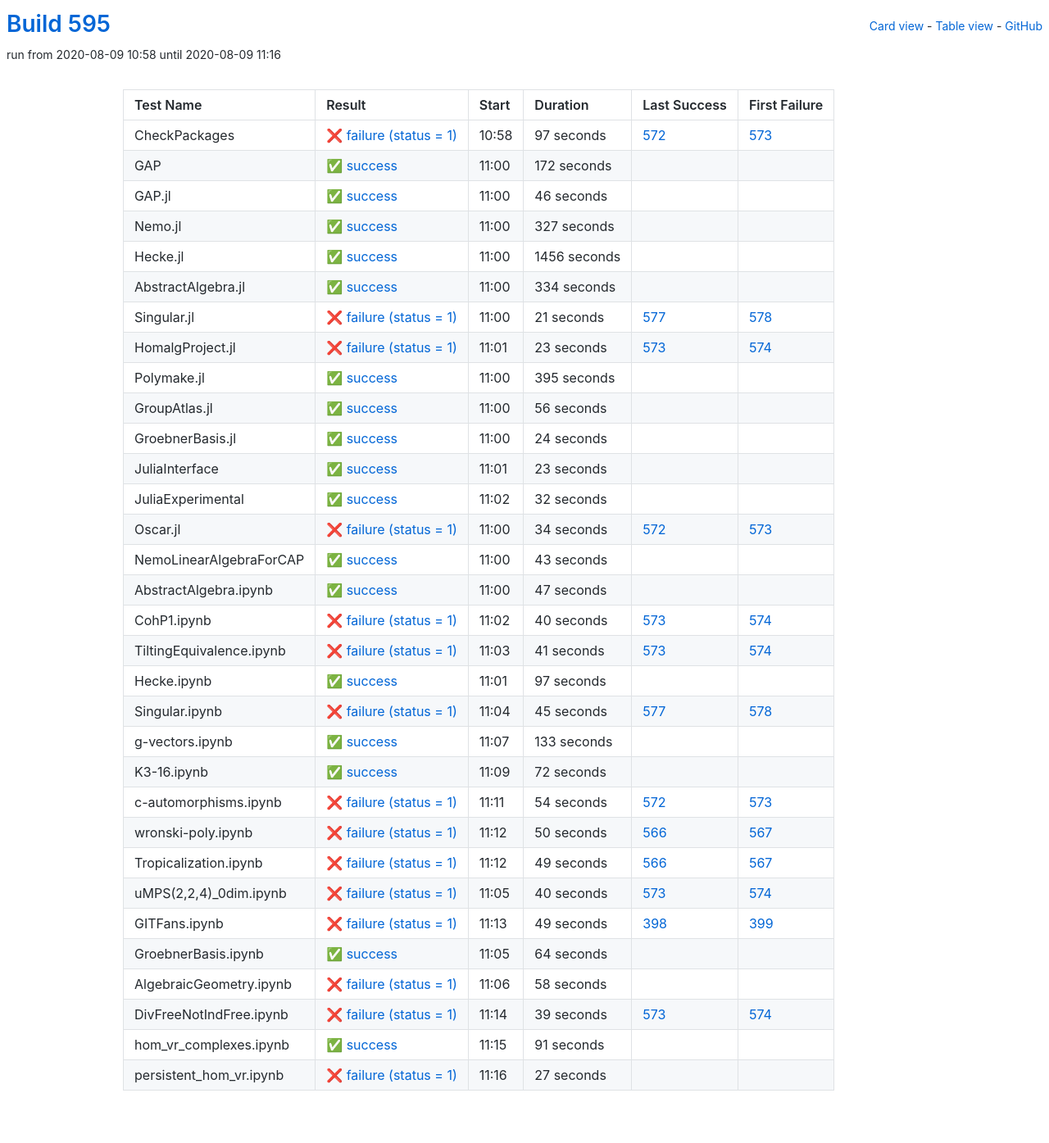
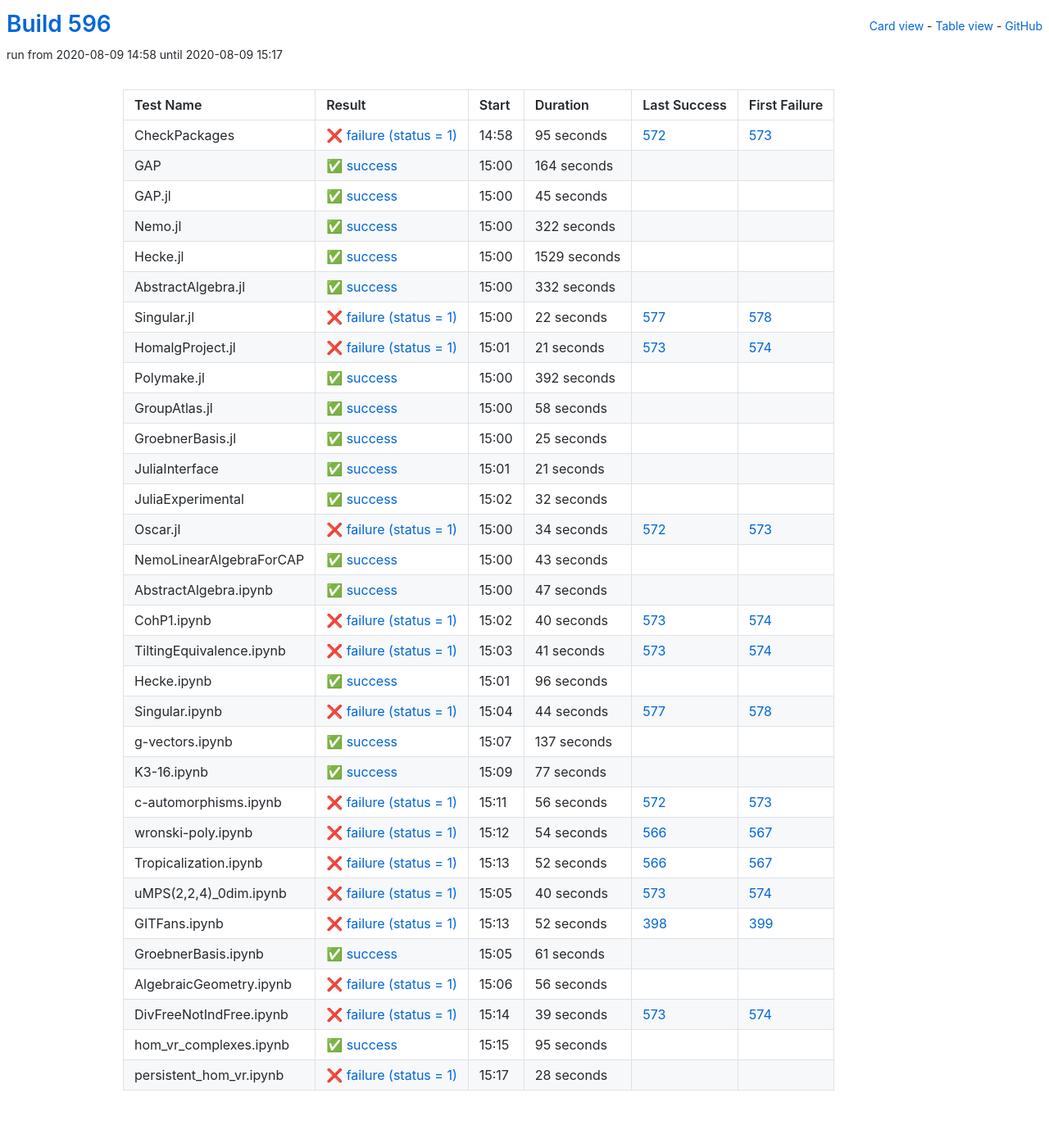
Before and after one commit to oscar-system/oscar-ci-status-stable, a Jekyll site: the page built from table.html, in a window 1280 px wide. Shown: the whole page at 82% size. Built offline with Jekyll 4.4.1, drawn with Linux system fonts in a browser that asks for light colours.

Commit message:
Build #596

```diff
--- a/_data/ci.yml
+++ b/_data/ci.yml
@@ -1,6 +1,6 @@
 ---
-build: 595
-build_url: https://oscarci.mathematik.uni-kl.de/job/oscar-stable/595/
+build: 596
+build_url: https://oscarci.mathematik.uni-kl.de/job/oscar-stable/596/
 job: oscar-stable
 organization: oscar-system
 repo: oscar-ci-status-stable
@@ -8,152 +8,152 @@ repourl: https://github.com/oscar-system/oscar-ci-status-stable
 tests:
 - name: CheckPackages
   id: checkpackages
-  log: https://oscarci.mathematik.uni-kl.de/job/oscar-stable/595/artifact/logs/build-595/CheckPackages.log
-  start: 2020-08-09 10:58
+  log: https://oscarci.mathematik.uni-kl.de/job/oscar-stable/596/artifact/logs/build-596/CheckPackages.log
+  start: 2020-08-09 14:58
   success: false
   exitcode: 1
   status: failure
-  duration: 97
+  duration: 95
   last_success: 572
   last_success_url: https://oscarci.mathematik.uni-kl.de/job/oscar-stable/572/
   first_failure: 573
   first_failure_url: https://oscarci.mathematik.uni-kl.de/job/oscar-stable/573/
 - name: GAP
   id: gap
-  log: https://oscarci.mathematik.uni-kl.de/job/oscar-stable/595/artifact/logs/build-595/GAP.log
-  start: 2020-08-09 11:00
+  log: https://oscarci.mathematik.uni-kl.de/job/oscar-stable/596/artifact/logs/build-596/GAP.log
+  start: 2020-08-09 15:00
   success: true
   exitcode: 0
   status: success
-  duration: 172
+  duration: 164
   last_success: false
   last_success_url:
   first_failure: false
   first_failure_url:
 - name: GAP.jl
   id: gap-jl
-  log: https://oscarci.mathematik.uni-kl.de/job/oscar-stable/595/artifact/logs/build-595/GAP.jl.log
-  start: 2020-08-09 11:00
+  log: https://oscarci.mathematik.uni-kl.de/job/oscar-stable/596/artifact/logs/build-596/GAP.jl.log
+  start: 2020-08-09 15:00
   success: true
   exitcode: 0
   status: success
-  duration: 46
+  duration: 45
   last_success: false
   last_success_url:
   first_failure: false
   first_failure_url:
 - name: Nemo.jl
   id: nemo-jl
-  log: https://oscarci.mathematik.uni-kl.de/job/oscar-stable/595/artifact/logs/build-595/Nemo.jl.log
-  start: 2020-08-09 11:00
+  log: https://oscarci.mathematik.uni-kl.de/job/oscar-stable/596/artifact/logs/build-596/Nemo.jl.log
+  start: 2020-08-09 15:00
   success: true
   exitcode: 0
   status: success
-  duration: 327
+  duration: 322
   last_success: false
   last_success_url:
   first_failure: false
   first_failure_url:
 - name: Hecke.jl
   id: hecke-jl
-  log: https://oscarci.mathematik.uni-kl.de/job/oscar-stable/595/artifact/logs/build-595/Hecke.jl.log
-  start: 2020-08-09 11:00
+  log: https://oscarci.mathematik.uni-kl.de/job/oscar-stable/596/artifact/logs/build-596/Hecke.jl.log
+  start: 2020-08-09 15:00
   success: true
   exitcode: 0
   status: success
-  duration: 1456
+  duration: 1529
   last_success: false
   last_success_url:
   first_failure: false
   first_failure_url:
 - name: AbstractAlgebra.jl
   id: abstractalgebra-jl
-  log: https://oscarci.mathematik.uni-kl.de/job/oscar-stable/595/artifact/logs/build-595/AbstractAlgebra.jl.log
-  start: 2020-08-09 11:00
+  log: https://oscarci.mathematik.uni-kl.de/job/oscar-stable/596/artifact/logs/build-596/AbstractAlgebra.jl.log
+  start: 2020-08-09 15:00
   success: true
   exitcode: 0
   status: success
-  duration: 334
+  duration: 332
   last_success: false
   last_success_url:
   first_failure: false
   first_failure_url:
 - name: Singular.jl
   id: singular-jl
-  log: https://oscarci.mathematik.uni-kl.de/job/oscar-stable/595/artifact/logs/build-595/Singular.jl.log
-  start: 2020-08-09 11:00
+  log: https://oscarci.mathematik.uni-kl.de/job/oscar-stable/596/artifact/logs/build-596/Singular.jl.log
+  start: 2020-08-09 15:00
   success: false
   exitcode: 1
   status: failure
-  duration: 21
+  duration: 22
   last_success: 577
   last_success_url: https://oscarci.mathematik.uni-kl.de/job/oscar-stable/577/
   first_failure: 578
   first_failure_url: https://oscarci.mathematik.uni-kl.de/job/oscar-stable/578/
 - name: HomalgProject.jl
   id: homalgproject-jl
-  log: https://oscarci.mathematik.uni-kl.de/job/oscar-stable/595/artifact/logs/build-595/HomalgProject.jl.log
-  start: 2020-08-09 11:01
+  log: https://oscarci.mathematik.uni-kl.de/job/oscar-stable/596/artifact/logs/build-596/HomalgProject.jl.log
+  start: 2020-08-09 15:01
   success: false
   exitcode: 1
   status: failure
-  duration: 23
+  duration: 21
   last_success: 573
   last_success_url: https://oscarci.mathematik.uni-kl.de/job/oscar-stable/573/
   first_failure: 574
   first_failure_url: https://oscarci.mathematik.uni-kl.de/job/oscar-stable/574/
 - name: Polymake.jl
   id: polymake-jl
-  log: https://oscarci.mathematik.uni-kl.de/job/oscar-stable/595/artifact/logs/build-595/Polymake.jl.log
-  start: 2020-08-09 11:00
+  log: https://oscarci.mathematik.uni-kl.de/job/oscar-stable/596/artifact/logs/build-596/Polymake.jl.log
+  start: 2020-08-09 15:00
   success: true
   exitcode: 0
   status: success
-  duration: 395
+  duration: 392
   last_success: false
   last_success_url:
   first_failure: false
   first_failure_url:
 - name: GroupAtlas.jl
   id: groupatlas-jl
-  log: https://oscarci.mathematik.uni-kl.de/job/oscar-stable/595/artifact/logs/build-595/GroupAtlas.jl.log
-  start: 2020-08-09 11:00
+  log: https://oscarci.mathematik.uni-kl.de/job/oscar-stable/596/artifact/logs/build-596/GroupAtlas.jl.log
+  start: 2020-08-09 15:00
   success: true
   exitcode: 0
   status: success
-  duration: 56
+  duration: 58
   last_success: false
   last_success_url:
   first_failure: false
   first_failure_url:
 - name: GroebnerBasis.jl
   id: groebnerbasis-jl
-  log: https://oscarci.mathematik.uni-kl.de/job/oscar-stable/595/artifact/logs/build-595/GroebnerBasis.jl.log
-  start: 2020-08-09 11:00
+  log: https://oscarci.mathematik.uni-kl.de/job/oscar-stable/596/artifact/logs/build-596/GroebnerBasis.jl.log
+  start: 2020-08-09 15:00
   success: true
   exitcode: 0
   status: success
-  duration: 24
+  duration: 25
   last_success: false
   last_success_url:
   first_failure: false
   first_failure_url:
 - name: JuliaInterface
   id: juliainterface
-  log: https://oscarci.mathematik.uni-kl.de/job/oscar-stable/595/artifact/logs/build-595/JuliaInterface.log
-  start: 2020-08-09 11:01
+  log: https://oscarci.mathematik.uni-kl.de/job/oscar-stable/596/artifact/logs/build-596/JuliaInterface.log
+  start: 2020-08-09 15:01
   success: true
   exitcode: 0
   status: success
-  duration: 23
+  duration: 21
   last_success: false
   last_success_url:
   first_failure: false
   first_failure_url:
 - name: JuliaExperimental
   id: juliaexperimental
-  log: https://oscarci.mathematik.uni-kl.de/job/oscar-stable/595/artifact/logs/build-595/JuliaExperimental.log
-  start: 2020-08-09 11:02
+  log: https://oscarci.mathematik.uni-kl.de/job/oscar-stable/596/artifact/logs/build-596/JuliaExperimental.log
+  start: 2020-08-09 15:02
   success: true
   exitcode: 0
   status: success
@@ -164,8 +164,8 @@ tests:
   first_failure_url:
 - name: Oscar.jl
   id: oscar-jl
-  log: https://oscarci.mathematik.uni-kl.de/job/oscar-stable/595/artifact/logs/build-595/Oscar.jl.log
-  start: 2020-08-09 11:00
+  log: https://oscarci.mathematik.uni-kl.de/job/oscar-stable/596/artifact/logs/build-596/Oscar.jl.log
+  start: 2020-08-09 15:00
   success: false
   exitcode: 1
   status: failure
@@ -176,8 +176,8 @@ tests:
   first_failure_url: https://oscarci.mathematik.uni-kl.de/job/oscar-stable/573/
 - name: NemoLinearAlgebraForCAP
   id: nemolinearalgebraforcap
-  log: https://oscarci.mathematik.uni-kl.de/job/oscar-stable/595/artifact/logs/build-595/NemoLinearAlgebraForCAP.log
-  start: 2020-08-09 11:00
+  log: https://oscarci.mathematik.uni-kl.de/job/oscar-stable/596/artifact/logs/build-596/NemoLinearAlgebraForCAP.log
+  start: 2020-08-09 15:00
   success: true
   exitcode: 0
   status: success
@@ -188,8 +188,8 @@ tests:
   first_failure_url:
 - name: AbstractAlgebra.ipynb
   id: abstractalgebra-ipynb
-  log: https://oscarci.mathematik.uni-kl.de/job/oscar-stable/595/artifact/logs/build-595/AbstractAlgebra.ipynb.log
-  start: 2020-08-09 11:00
+  log: https://oscarci.mathematik.uni-kl.de/job/oscar-stable/596/artifact/logs/build-596/AbstractAlgebra.ipynb.log
+  start: 2020-08-09 15:00
   success: true
   exitcode: 0
   status: success
@@ -200,8 +200,8 @@ tests:
   first_failure_url:
 - name: CohP1.ipynb
   id: cohp1-ipynb
-  log: https://oscarci.mathematik.uni-kl.de/job/oscar-stable/595/artifact/logs/build-595/CohP1.ipynb.log
-  start: 2020-08-09 11:02
+  log: https://oscarci.mathematik.uni-kl.de/job/oscar-stable/596/artifact/logs/build-596/CohP1.ipynb.log
+  start: 2020-08-09 15:02
   success: false
   exitcode: 1
   status: failure
@@ -212,8 +212,8 @@ tests:
   first_failure_url: https://oscarci.mathematik.uni-kl.de/job/oscar-stable/574/
 - name: TiltingEquivalence.ipynb
   id: tiltingequivalence-ipynb
-  log: https://oscarci.mathematik.uni-kl.de/job/oscar-stable/595/artifact/logs/build-595/TiltingEquivalence.ipynb.log
-  start: 2020-08-09 11:03
+  log: https://oscarci.mathematik.uni-kl.de/job/oscar-stable/596/artifact/logs/build-596/TiltingEquivalence.ipynb.log
+  start: 2020-08-09 15:03
   success: false
   exitcode: 1
   status: failure
@@ -224,92 +224,92 @@ tests:
   first_failure_url: https://oscarci.mathematik.uni-kl.de/job/oscar-stable/574/
 - name: Hecke.ipynb
   id: hecke-ipynb
-  log: https://oscarci.mathematik.uni-kl.de/job/oscar-stable/595/artifact/logs/build-595/Hecke.ipynb.log
-  start: 2020-08-09 11:01
+  log: https://oscarci.mathematik.uni-kl.de/job/oscar-stable/596/artifact/logs/build-596/Hecke.ipynb.log
+  start: 2020-08-09 15:01
   success: true
   exitcode: 0
   status: success
-  duration: 97
+  duration: 96
   last_success: false
   last_success_url:
   first_failure: false
   first_failure_url:
 - name: Singular.ipynb
   id: singular-ipynb
-  log: https://oscarci.mathematik.uni-kl.de/job/oscar-stable/595/artifact/logs/build-595/Singular.ipynb.log
-  start: 2020-08-09 11:04
+  log: https://oscarci.mathematik.uni-kl.de/job/oscar-stable/596/artifact/logs/build-596/Singular.ipynb.log
+  start: 2020-08-09 15:04
   success: false
   exitcode: 1
   status: failure
-  duration: 45
+  duration: 44
   last_success: 577
   last_success_url: https://oscarci.mathematik.uni-kl.de/job/oscar-stable/577/
   first_failure: 578
   first_failure_url: https://oscarci.mathematik.uni-kl.de/job/oscar-stable/578/
 - name: g-vectors.ipynb
   id: g-vectors-ipynb
-  log: https://oscarci.mathematik.uni-kl.de/job/oscar-stable/595/artifact/logs/build-595/g-vectors.ipynb.log
-  start: 2020-08-09 11:07
+  log: https://oscarci.mathematik.uni-kl.de/job/oscar-stable/596/artifact/logs/build-596/g-vectors.ipynb.log
+  start: 2020-08-09 15:07
   success: true
   exitcode: 0
   status: success
-  duration: 133
+  duration: 137
   last_success: false
   last_success_url:
   first_failure: false
   first_failure_url:
 - name: K3-16.ipynb
   id: k3-16-ipynb
-  log: https://oscarci.mathematik.uni-kl.de/job/oscar-stable/595/artifact/logs/build-595/K3-16.ipynb.log
-  start: 2020-08-09 11:09
+  log: https://oscarci.mathematik.uni-kl.de/job/oscar-stable/596/artifact/logs/build-596/K3-16.ipynb.log
+  start: 2020-08-09 15:09
   success: true
   exitcode: 0
   status: success
-  duration: 72
+  duration: 77
   last_success: false
   last_success_url:
   first_failure: false
   first_failure_url:
 - name: c-automorphisms.ipynb
   id: c-automorphisms-ipynb
-  log: https://oscarci.mathematik.uni-kl.de/job/oscar-stable/595/artifact/logs/build-595/c-automorphisms.ipynb.log
-  start: 2020-08-09 11:11
+  log: https://oscarci.mathematik.uni-kl.de/job/oscar-stable/596/artifact/logs/build-596/c-automorphisms.ipynb.log
+  start: 2020-08-09 15:11
   success: false
   exitcode: 1
   status: failure
-  duration: 54
+  duration: 56
   last_success: 572
   last_success_url: https://oscarci.mathematik.uni-kl.de/job/oscar-stable/572/
   first_failure: 573
   first_failure_url: https://oscarci.mathematik.uni-kl.de/job/oscar-stable/573/
 - name: wronski-poly.ipynb
   id: wronski-poly-ipynb
-  log: https://oscarci.mathematik.uni-kl.de/job/oscar-stable/595/artifact/logs/build-595/wronski-poly.ipynb.log
-  start: 2020-08-09 11:12
+  log: https://oscarci.mathematik.uni-kl.de/job/oscar-stable/596/artifact/logs/build-596/wronski-poly.ipynb.log
+  start: 2020-08-09 15:12
   success: false
   exitcode: 1
   status: failure
-  duration: 50
+  duration: 54
   last_success: 566
   last_success_url: https://oscarci.mathematik.uni-kl.de/job/oscar-stable/566/
   first_failure: 567
   first_failure_url: https://oscarci.mathematik.uni-kl.de/job/oscar-stable/567/
 - name: Tropicalization.ipynb
   id: tropicalization-ipynb
-  log: https://oscarci.mathematik.uni-kl.de/job/oscar-stable/595/artifact/logs/build-595/Tropicalization.ipynb.log
-  start: 2020-08-09 11:12
+  log: https://oscarci.mathematik.uni-kl.de/job/oscar-stable/596/artifact/logs/build-596/Tropicalization.ipynb.log
+  start: 2020-08-09 15:13
   success: false
   exitcode: 1
   status: failure
-  duration: 49
+  duration: 52
   last_success: 566
   last_success_url: https://oscarci.mathematik.uni-kl.de/job/oscar-stable/566/
   first_failure: 567
   first_failure_url: https://oscarci.mathematik.uni-kl.de/job/oscar-stable/567/
 - name: uMPS(2,2,4)_0dim.ipynb
   id: umps-2-2-4-0dim-ipynb
-  log: https://oscarci.mathematik.uni-kl.de/job/oscar-stable/595/artifact/logs/build-595/uMPS-2-2-4-_0dim.ipynb.log
-  start: 2020-08-09 11:05
+  log: https://oscarci.mathematik.uni-kl.de/job/oscar-stable/596/artifact/logs/build-596/uMPS-2-2-4-_0dim.ipynb.log
+  start: 2020-08-09 15:05
   success: false
   exitcode: 1
   status: failure
@@ -320,44 +320,44 @@ tests:
   first_failure_url: https://oscarci.mathematik.uni-kl.de/job/oscar-stable/574/
 - name: GITFans.ipynb
   id: gitfans-ipynb
-  log: https://oscarci.mathematik.uni-kl.de/job/oscar-stable/595/artifact/logs/build-595/GITFans.ipynb.log
-  start: 2020-08-09 11:13
+  log: https://oscarci.mathematik.uni-kl.de/job/oscar-stable/596/artifact/logs/build-596/GITFans.ipynb.log
+  start: 2020-08-09 15:13
   success: false
   exitcode: 1
   status: failure
-  duration: 49
+  duration: 52
   last_success: 398
   last_success_url: https://oscarci.mathematik.uni-kl.de/job/oscar-stable/398/
   first_failure: 399
   first_failure_url: https://oscarci.mathematik.uni-kl.de/job/oscar-stable/399/
 - name: GroebnerBasis.ipynb
   id: groebnerbasis-ipynb
-  log: https://oscarci.mathematik.uni-kl.de/job/oscar-stable/595/artifact/logs/build-595/GroebnerBasis.ipynb.log
-  start: 2020-08-09 11:05
+  log: https://oscarci.mathematik.uni-kl.de/job/oscar-stable/596/artifact/logs/build-596/GroebnerBasis.ipynb.log
+  start: 2020-08-09 15:05
   success: true
   exitcode: 0
   status: success
-  duration: 64
+  duration: 61
   last_success: false
   last_success_url:
   first_failure: false
   first_failure_url:
 - name: AlgebraicGeometry.ipynb
   id: algebraicgeometry-ipynb
-  log: https://oscarci.mathematik.uni-kl.de/job/oscar-stable/595/artifact/logs/build-595/AlgebraicGeometry.ipynb.log
-  start: 2020-08-09 11:06
+  log: https://oscarci.mathematik.uni-kl.de/job/oscar-stable/596/artifact/logs/build-596/AlgebraicGeometry.ipynb.log
+  start: 2020-08-09 15:06
   success: false
   exitcode: 1
   status: failure
-  duration: 58
+  duration: 56
   last_success: false
   last_success_url:
   first_failure: false
   first_failure_url:
 - name: DivFreeNotIndFree.ipynb
   id: divfreenotindfree-ipynb
-  log: https://oscarci.mathematik.uni-kl.de/job/oscar-stable/595/artifact/logs/build-595/DivFreeNotIndFree.ipynb.log
-  start: 2020-08-09 11:14
+  log: https://oscarci.mathematik.uni-kl.de/job/oscar-stable/596/artifact/logs/build-596/DivFreeNotIndFree.ipynb.log
+  start: 2020-08-09 15:14
   success: false
   exitcode: 1
   status: failure
@@ -368,24 +368,24 @@ tests:
   first_failure_url: https://oscarci.mathematik.uni-kl.de/job/oscar-stable/574/
 - name: hom_vr_complexes.ipynb
   id: hom-vr-complexes-ipynb
-  log: https://oscarci.mathematik.uni-kl.de/job/oscar-stable/595/artifact/logs/build-595/hom_vr_complexes.ipynb.log
-  start: 2020-08-09 11:15
+  log: https://oscarci.mathematik.uni-kl.de/job/oscar-stable/596/artifact/logs/build-596/hom_vr_complexes.ipynb.log
+  start: 2020-08-09 15:15
   success: true
   exitcode: 0
   status: success
-  duration: 91
+  duration: 95
   last_success: false
   last_success_url:
   first_failure: false
   first_failure_url:
 - name: persistent_hom_vr.ipynb
   id: persistent-hom-vr-ipynb
-  log: https://oscarci.mathematik.uni-kl.de/job/oscar-stable/595/artifact/logs/build-595/persistent_hom_vr.ipynb.log
-  start: 2020-08-09 11:16
+  log: https://oscarci.mathematik.uni-kl.de/job/oscar-stable/596/artifact/logs/build-596/persistent_hom_vr.ipynb.log
+  start: 2020-08-09 15:17
   success: false
   exitcode: 1
   status: failure
-  duration: 27
+  duration: 28
   last_success: false
   last_success_url:
   first_failure: false
```
Also changed, not shown: README.md.
